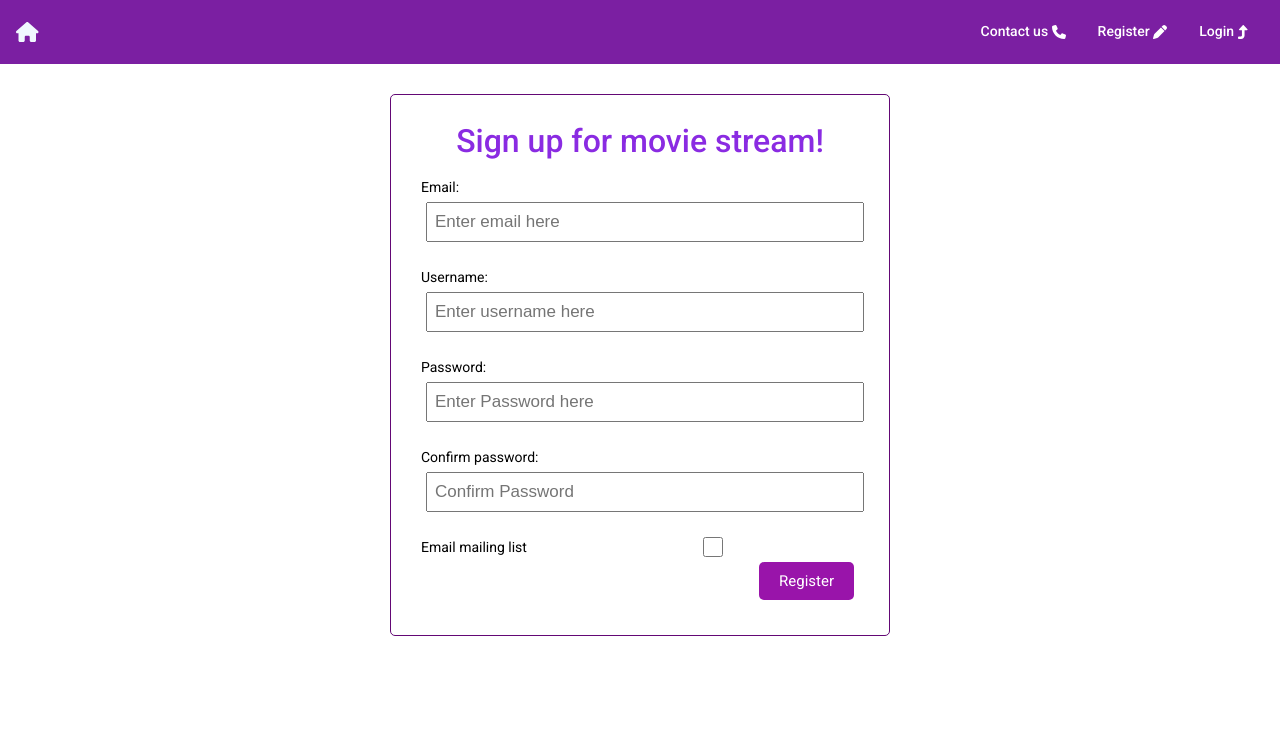
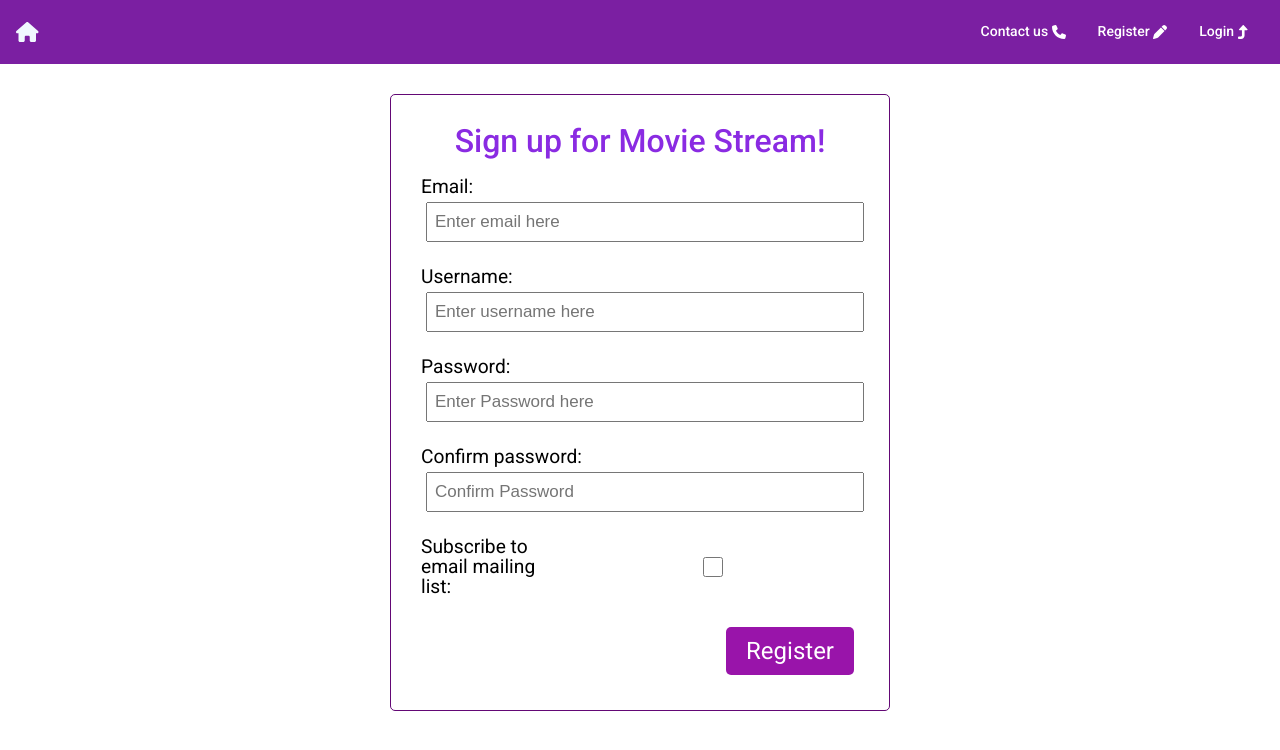
Before and after one commit to Jfreeman90/JSAngular-MovieStream, an Angular app: page /register in a window 1280 px wide. Shown: the top 750 px of the page. Built offline with nearby package versions, Linux system fonts and the light colour scheme.

Commit message:
Registration login clean up

```diff
--- a/src/app/components/login/login.component.css
+++ b/src/app/components/login/login.component.css
@@ -3,7 +3,7 @@ body {
     font-family: "Poppins", sans-serif;
 }
 
-.sign-up-header{
+.login-header{
     text-align: center;
 }
 
@@ -16,6 +16,10 @@ h2{
     margin-bottom: 40px;
 }
 
+label{
+    font-size: 1.2rem;
+}
+
 .btn{
     display: inline-block;
     background: rgb(153, 20, 170);
@@ -26,7 +30,7 @@ h2{
     border-radius: 5px;
     cursor: pointer;
     text-decoration: none;
-    font-size: 15px;
+    font-size: 1.5rem;
     font-family: inherit;
 }
 
@@ -88,7 +92,7 @@ h2{
     height: 20px;
 }
 
-.sign-in-button-container{
+.login-button-container{
     text-align: center;
 }
 
--- a/src/app/components/login/login.component.html
+++ b/src/app/components/login/login.component.html
@@ -1,18 +1,18 @@
 <div class="container">
     <form>
-        <div class="sign-up-header">
-            <h2>Sign in!</h2>
+        <div class="login-header">
+            <h2>Login to Movie Stream!</h2>
         </div>
         <div class="form-control">
             <label for="username">Username:</label>
-            <input type="text" name="username" id="username" placeholder="Enter username here">
+            <input type="text" name="username" id="username" placeholder="Enter Username here">
         </div>
         <div class="form-control">
             <label for="password">Password:</label>
             <input type="password" name="password" id="password" placeholder="Enter Password here">
         </div>
-        <div class="sign-in-button-container">
-            <input type="submit" value="Sign in" class="btn sign-in-button">
+        <div class="login-button-container">
+            <input type="submit" value="Login" class="btn login-button">
         </div>
     </form>
     <div class="forgot-password-container">
--- a/src/app/components/registration/registration.component.css
+++ b/src/app/components/registration/registration.component.css
@@ -10,6 +10,10 @@ body {
 h2{
     font-size: 2rem;
     color: blueviolet;
+}
+
+label{
+    font-size: 1.2rem;
 }
 
 .add-form{
@@ -26,7 +30,7 @@ h2{
     border-radius: 5px;
     cursor: pointer;
     text-decoration: none;
-    font-size: 15px;
+    font-size: 1.5rem;
     font-family: inherit;
 }
 
@@ -88,7 +92,8 @@ h2{
     height: 20px;
 }
 
-.sign-in-button-container{
+.sign-up-button-container{
+    padding-top: 25px;
     display: flex;
     justify-content: flex-end;
 }
--- a/src/app/components/registration/registration.component.html
+++ b/src/app/components/registration/registration.component.html
@@ -1,7 +1,7 @@
 <div class="container">
 <form>
     <div class="sign-up-header">
-        <h2>Sign up for movie stream!</h2>
+        <h2>Sign up for Movie Stream!</h2>
     </div>
     <div class="form-control">
         <label for="email">Email:</label>
@@ -20,10 +20,10 @@
         <input type="password" name="password_check" id="password_check" placeholder="Confirm Password">
     </div>
     <div class="form-control-check">
-        <label for ="mailing_list">Email mailing list</label>
+        <label for ="mailing_list">Subscribe to email mailing list:</label>
         <input type="checkbox" name="mailing_list" id="mailing_list">
     </div>
-    <div class="sign-in-button-container">
+    <div class="sign-up-button-container">
         <input type="submit" value="Register" class="btn register-button">
     </div>
 </form>
```
